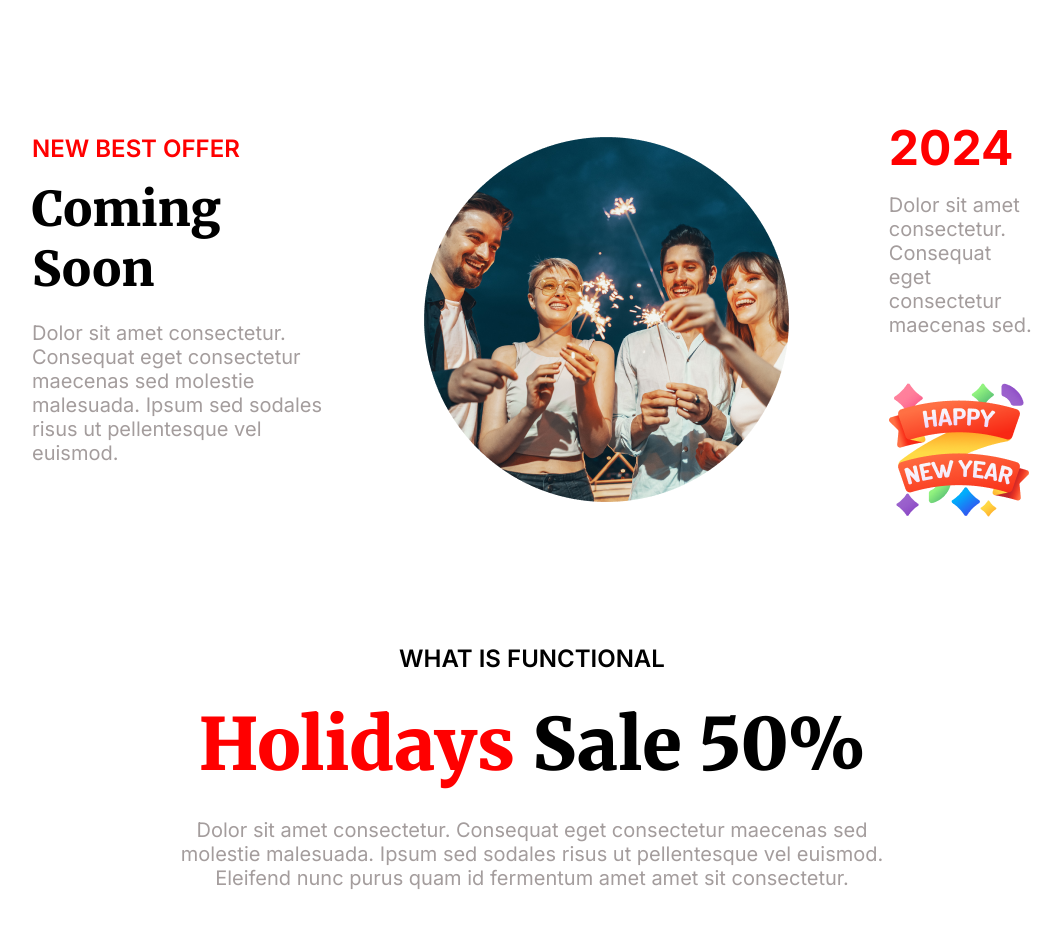
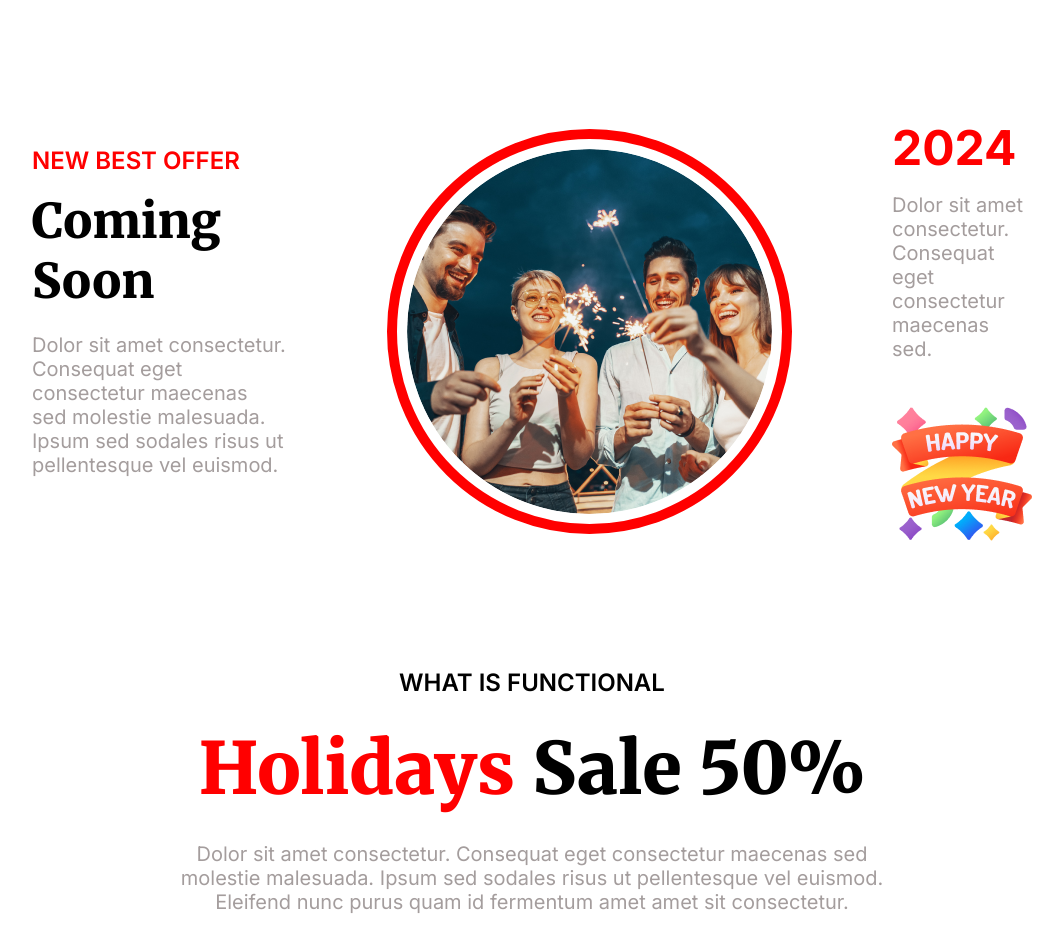
Before and after one commit to halim1122/Work-1, a plain HTML site: page index.html in a window 1280 px wide. Shown: the part 2906-3832 px from the top of the page, without its empty margins (108-1171 px from the left). Drawn offline with Linux system fonts and the light colour scheme.

Commit message:
added img border

```diff
--- a/index.css
+++ b/index.css
@@ -267,3 +267,8 @@ hr{
 .sum{
     margin-top: 50px;
 }
+.border{
+    border: 10px solid red;
+    border-radius: 50%;
+    padding: 10px;
+}
--- a/index.html
+++ b/index.html
@@ -52,15 +52,15 @@
     </div>
 </section>
 <section class="photo">
-    <div class="photo-head-1">
+    <div>
         <p class="photo-1 inter-1">NEW BEST OFFER</p>
         <p class="photo-2 merriweather-bold">Coming Soon</p>
         <p class="photo-3 inter-1">Dolor sit amet consectetur. Consequat eget consectetur maecenas sed molestie malesuada. Ipsum sed sodales risus ut pellentesque vel euismod. </p>
     </div>
-    <div class="photo-head-2">
-        <img src="images/Ellipse 1.png" alt="">
+    <div>
+        <img class="border" src="images/Ellipse 1.png" alt="">
     </div>
-    <div class="photo-head-3">
+    <div>
         <h1 class="photo-4 inter-1">2024</h1>
         <p class="photo-3 inter-1">Dolor sit amet consectetur. Consequat eget consectetur maecenas sed.</p>
         <img src="images/Group 96.png" alt="">
```
